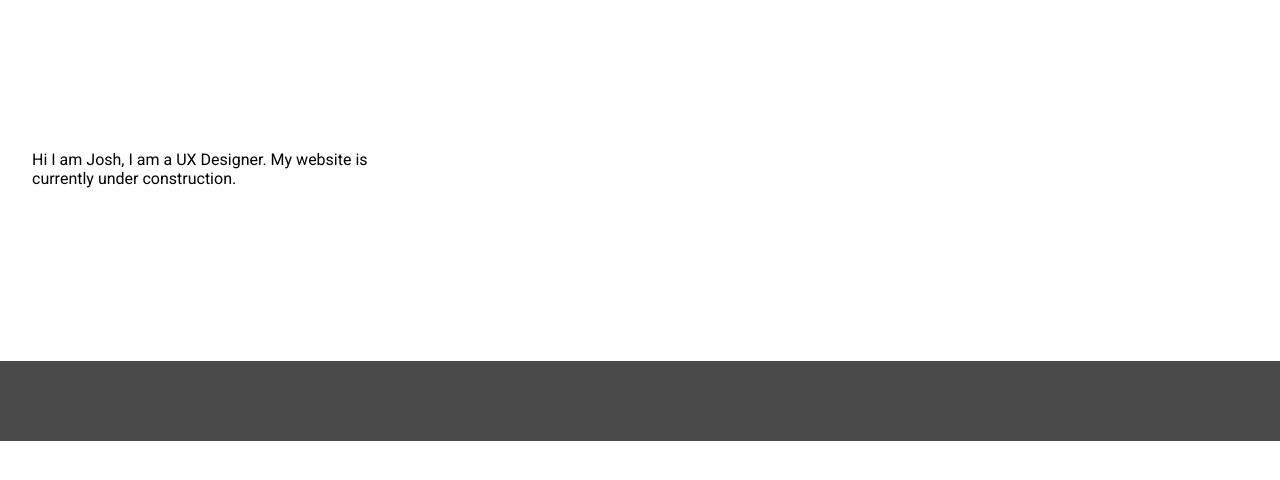
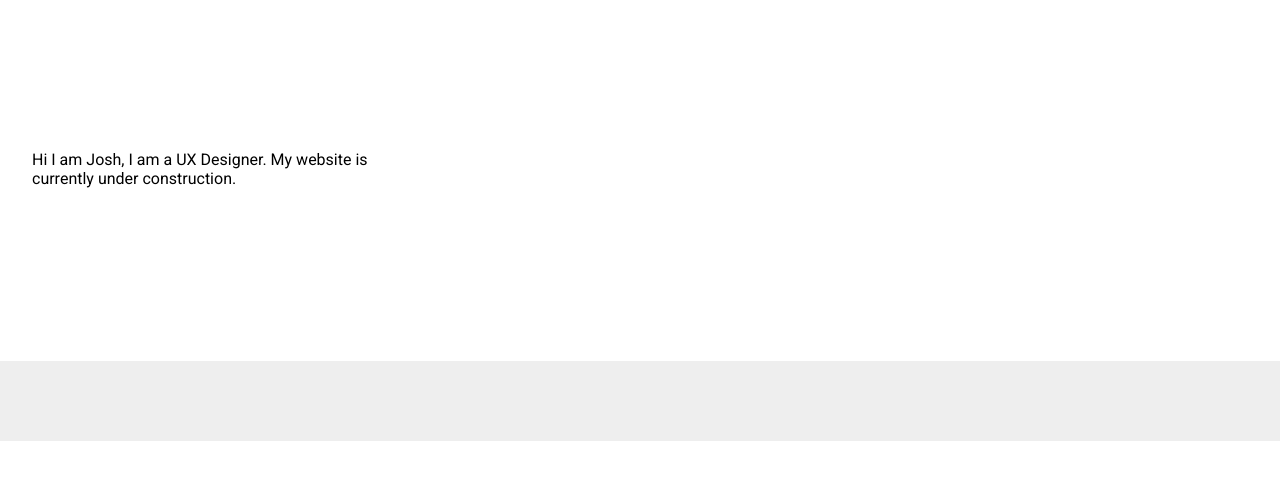
Before and after one commit to ja-pea/July-2019, a plain HTML site: page index.html in a window 1280 px wide. Shown: the part 90-570 px from the top of the page. Drawn offline with Linux system fonts and the light colour scheme.

Commit message:
Background colour

```diff
--- a/styles.css
+++ b/styles.css
@@ -78,7 +78,7 @@ body {
 }
 
 .footer {
-    background-color: 4a4a4a;
+    background-color: eeeeee;
     height: 80px;
     margin-top: 32px;
 }
```
